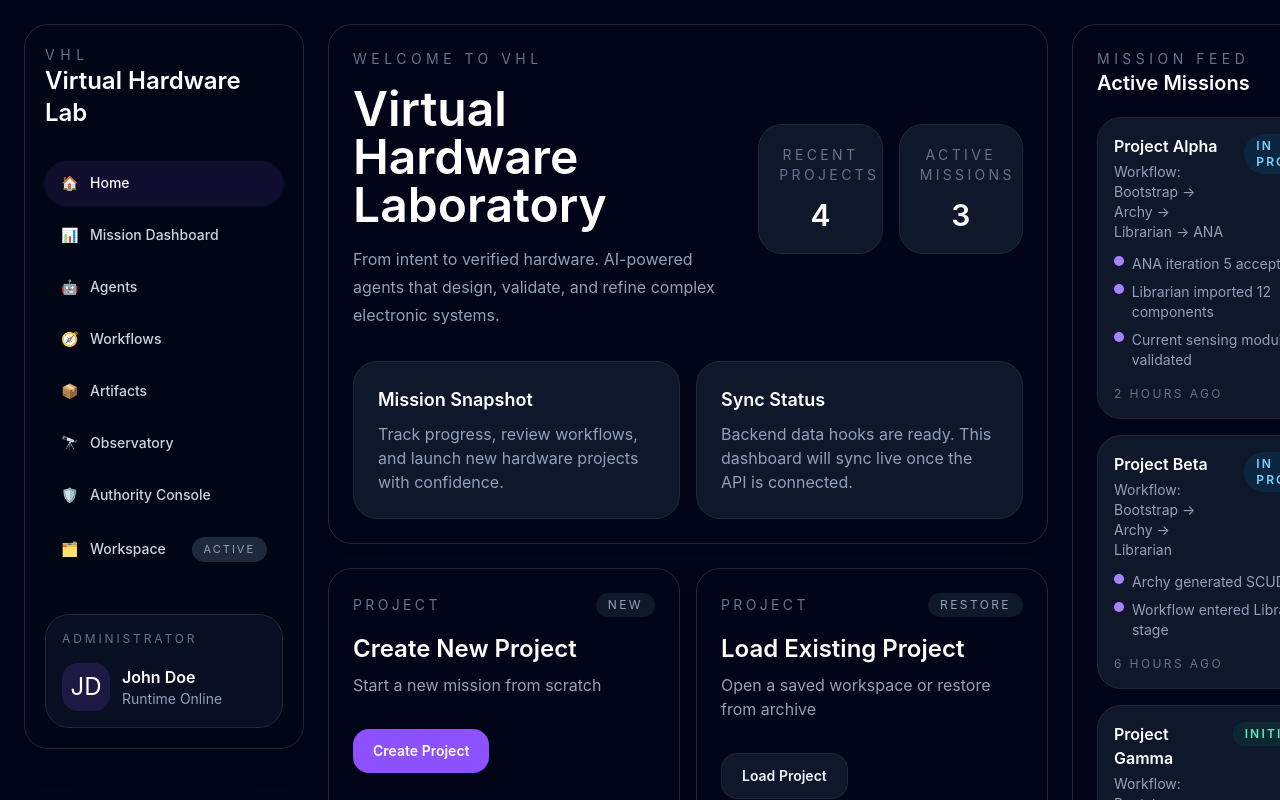
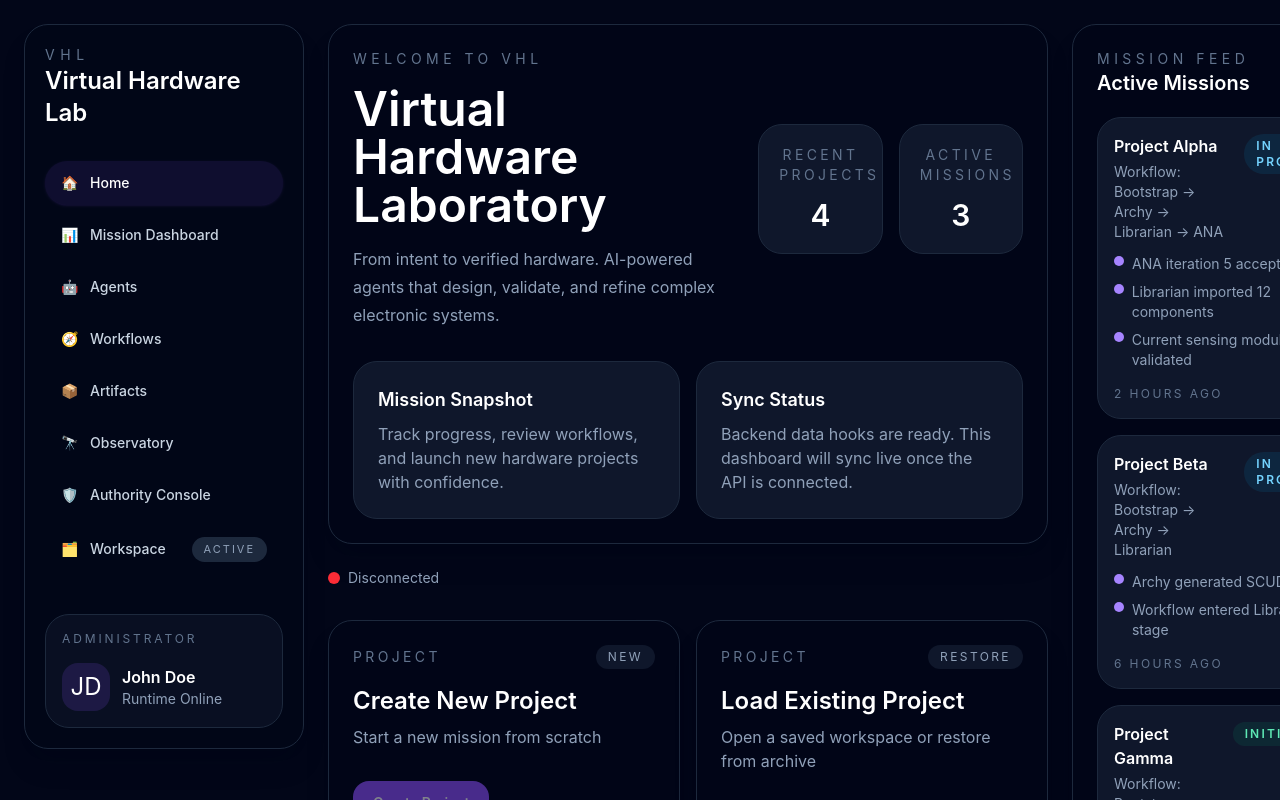
Before and after one commit to vivekvjnk/virtual_hardware_laboratary, a React (Vite) app: page / in a window 1280 px wide. Shown: the top 800 px of the page. Built offline with nearby package versions, Linux system fonts and the light colour scheme; no server answers.

Commit message:
feat(websocket, project create): Automate websocket relay connection, Implement zip upload functionality to project create

```diff
--- a/src/App.tsx
+++ b/src/App.tsx
@@ -11,11 +11,88 @@ function App() {
   const [dashboardData, setDashboardData] = useState<DashboardData | null>(null)
   const [loading, setLoading] = useState(true)
 
+  const [ws, setWs] = useState<WebSocket | null>(null);
+
   useEffect(() => {
     fetchDashboardData()
       .then((data) => setDashboardData(data))
       .finally(() => setLoading(false))
   }, [])
+
+  const [isIdentified, setIsIdentified] = useState(false);
+  const [reconnectAttempt, setReconnectAttempt] = useState(0);
+
+  useEffect(() => {
+    // Automatically connect on mount and try to reconnect if closed
+    const connect = () => {
+      const socket = new WebSocket('ws://localhost:1080/ws-agent');
+
+      socket.onopen = () => {
+        console.log('Connected to relay, identifying...');
+        // Identify ourselves
+        socket.send(JSON.stringify({ type: 'IDENTIFY', payload: { role: 'vhl_webui' } }));
+      };
+
+      socket.onmessage = (event) => {
+        const msg = JSON.parse(event.data);
+        if (msg.type === 'IDENTIFIED') {
+            console.log('Identified with backend');
+            setIsIdentified(true);
+        }
+      };
+
+      socket.onclose = () => {
+        console.log('Disconnected, retrying in 3s...');
+        setIsIdentified(false);
+        setTimeout(() => setReconnectAttempt(prev => prev + 1), 3000);
+      };
+
+      setWs(socket);
+    };
+
+    connect();
+
+    return () => {
+        if (ws) ws.close();
+    };
+  }, [reconnectAttempt]);
+
+  const uploadZip = async (projectName: string, file: File) => {
+    if (!ws) {
+      alert('Not connected to relay');
+      return;
+    }
+
+    // Upload file to the new backend endpoint
+    const formData = new FormData();
+    formData.append('file', file);
+
+    try {
+      const response = await fetch('http://localhost:1080/api/upload-project-zip', {
+        method: 'POST',
+        body: formData,
+      });
+
+      if (!response.ok) {
+        throw new Error('Upload failed');
+      }
+
+      const data = await response.json();
+      console.log('Upload successful', data);
+
+      // Notify backend to create project
+      const payload = {
+        project_name: projectName,
+        zip_blob_id: 'local_zip', // Matches test fixture expectation
+      };
+
+      ws.send(JSON.stringify({ type: 'CREATE_PROJECT', source: 'vhl_webui', payload }));
+
+    } catch (error) {
+      console.error('Error uploading zip:', error);
+      alert('Failed to upload project ZIP');
+    }
+  };
 
   return (
     <div className="min-h-screen bg-slate-950 text-white px-6 py-6">
@@ -66,7 +143,7 @@ function App() {
                 Loading dashboard...
               </div>
             ) : dashboardData ? (
-              <TopActions actions={dashboardData.heroActions} />
+              <TopActions actions={dashboardData.heroActions} isIdentified={isIdentified} onUpload={uploadZip} />
             ) : (
               <div className="rounded-3xl border border-slate-800 bg-slate-900 p-10 text-center text-slate-400">
                 Unable to load dashboard data.
--- a/src/components/TopActions.tsx
+++ b/src/components/TopActions.tsx
@@ -1,17 +1,41 @@
-import type { HeroAction } from '../types/dashboard'
+import { useState, useRef } from 'react';
+import type { HeroAction } from '../types/dashboard';
 
 interface TopActionsProps {
-  actions: HeroAction[]
+  actions: HeroAction[];
+  isIdentified: boolean;
+  onUpload: (projectName: string, file: File) => void;
 }
 
 const variantStyles = {
   primary: 'bg-violet-500 text-white',
   secondary: 'border border-slate-800 bg-slate-900 text-slate-100',
+};
+
+export default function TopActions({ actions, isIdentified, onUpload }: TopActionsProps) {
+  const [showCreateForm, setShowCreateForm] = useState(false);
+  const [projectName, setProjectName] = useState('');
+  const fileInputRef = useRef<HTMLInputElement>(null);
+
+  const handleUploadClick = () => {
+    fileInputRef.current?.click();
+  };
+
+  const handleFileChange = (event: React.ChangeEvent<HTMLInputElement>) => {
+    const file = event.target.files?.[0];
+    if (file && projectName) {
+      onUpload(projectName, file);
+      setShowCreateForm(false);
+      setProjectName('');
     }
+  };
 
-export default function TopActions({ actions }: TopActionsProps) {
   return (
     <div className="grid gap-4 md:grid-cols-2">
+      <div className="col-span-2 mb-4 flex items-center gap-2 text-sm text-slate-400">
+        <span className={`h-3 w-3 rounded-full ${isIdentified ? 'bg-green-500' : 'bg-red-500'}`}></span>
+        {isIdentified ? 'Connected' : 'Disconnected'}
+      </div>
       {actions.map((action) => (
         <div
           key={action.id}
@@ -25,14 +49,31 @@ export default function TopActions({ actions }: TopActionsProps) {
           </div>
           <h2 className="mt-4 text-2xl font-semibold text-white">{action.title}</h2>
           <p className="mt-2 text-slate-400">{action.description}</p>
+
+          {action.id === 'create-project' && showCreateForm ? (
+            <div className="mt-4">
+              <input
+                type="text"
+                placeholder="Project Name"
+                value={projectName}
+                onChange={(e) => setProjectName(e.target.value)}
+                className="w-full p-2 mb-2 bg-slate-900 border border-slate-700 rounded"
+              />
+              <button onClick={handleUploadClick} className="bg-green-600 text-white p-2 rounded w-full">Upload Zip</button>
+              <input type="file" ref={fileInputRef} onChange={handleFileChange} className="hidden" accept=".zip" />
+            </div>
+          ) : (
             <button
               type="button"
-            className={`mt-8 inline-flex items-center justify-center rounded-2xl px-5 py-3 text-sm font-semibold transition ${variantStyles[action.variant]}`}
+              disabled={action.id === 'create-project' && !isIdentified}
+              onClick={() => action.id === 'create-project' && setShowCreateForm(true)}
+              className={`mt-8 inline-flex items-center justify-center rounded-2xl px-5 py-3 text-sm font-semibold transition ${variantStyles[action.variant]} ${action.id === 'create-project' && !isIdentified ? 'opacity-50 cursor-not-allowed' : ''}`}
             >
               {action.cta}
             </button>
+          )}
         </div>
       ))}
     </div>
-  )
+  );
 }
```
Lines whose indentation alone changed are shown as unchanged.
